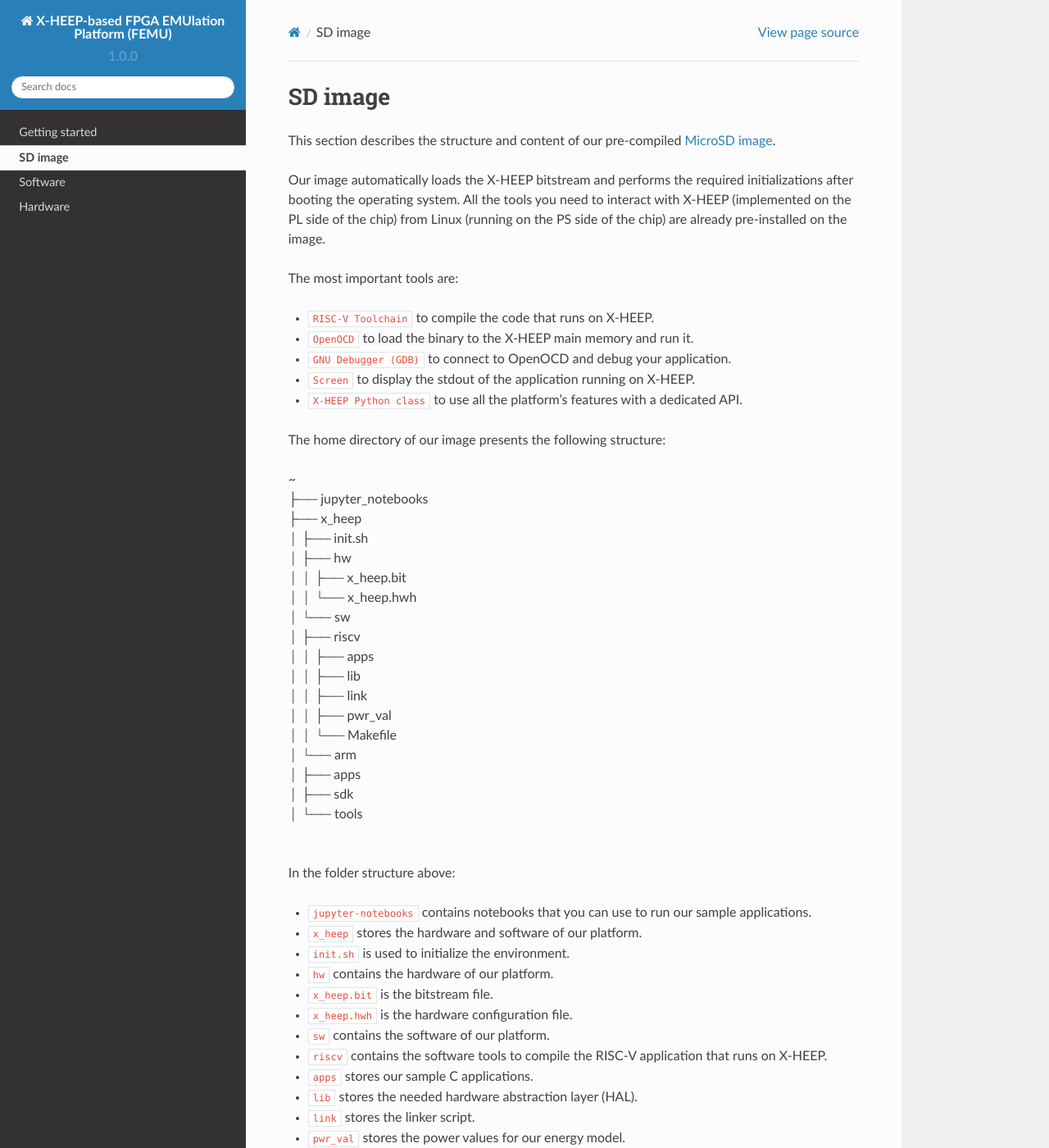
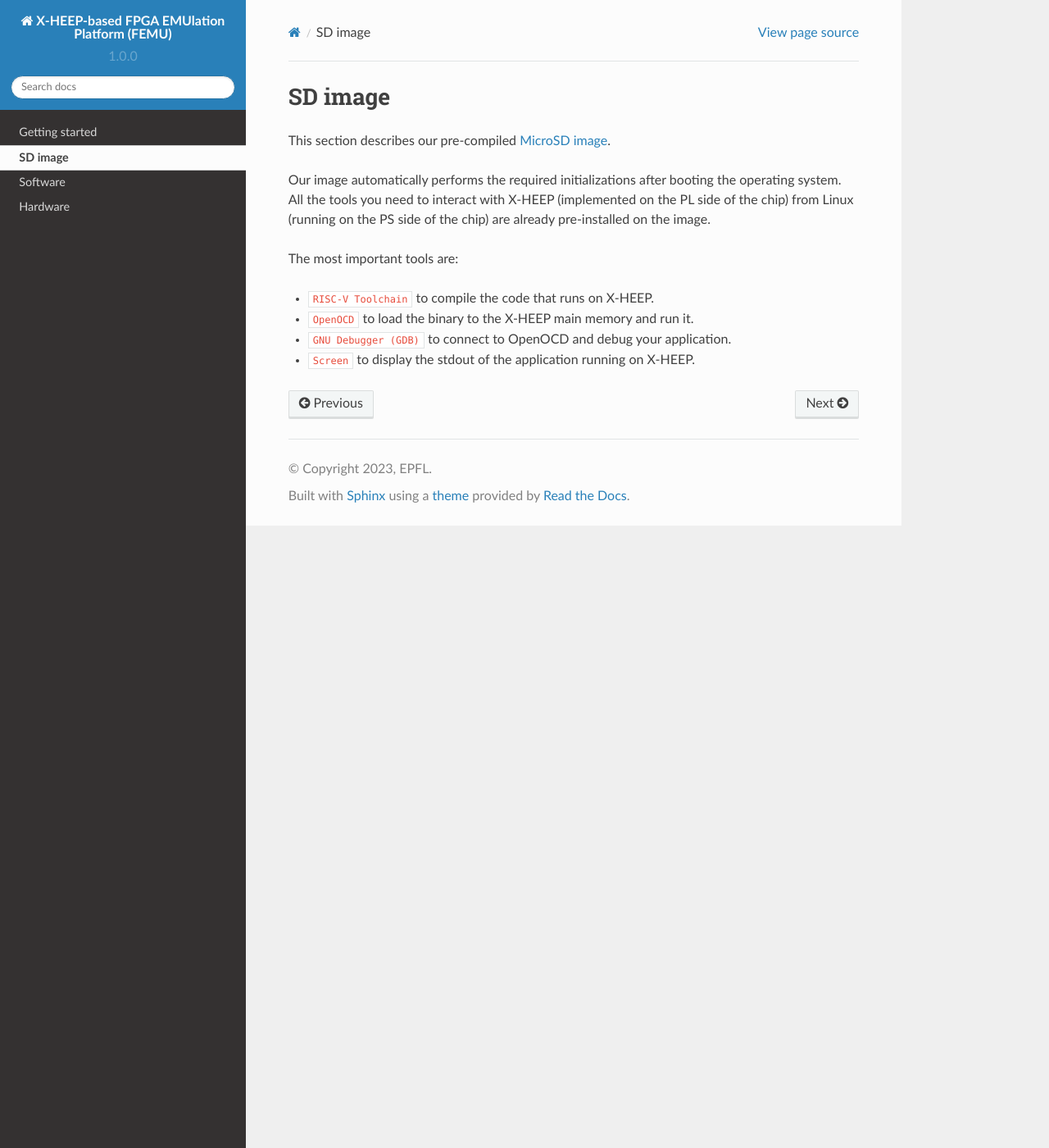
Before and after one commit to esl-epfl/x-heep-femu, a Sphinx documentation site: the page built from docs/source/sd_image.rst, in a window 1280 px wide and 1400 px high. Shown: the whole window at 82% size. Built offline with Sphinx 7.4.7 and the Read the Docs theme 2.0.0, drawn with Linux system fonts in a browser that asks for light colours; some of the changed text lies outside the part shown.

Commit message:
Updated documentation.

```diff
--- a/docs/source/hardware/x_heep.rst
+++ b/docs/source/hardware/x_heep.rst
@@ -50,7 +50,7 @@ The following image shows the block diagram of the ASIC implementation of X-HEEP
 
 In addition to the already mentioned peripherals, we added a pad ring, a pad controller, a frequency-locked loop (FLL), and an MCU controller. Then, we synthesised and placed and routed the design with ``TSMC 65nm CMOS technology`` and two flavours of cells: low-voltage threshold (LVT) and high-voltage threshold (HVT). The former is high-performance but high-power, while the latter is low-power but low-performance.
 
-We simulated our design with dedicated test applications storing the switching activity file. Then, we performed a detailed power analysis to extract the leakage and average dynamic power of each IP in the architecture. These values are stored in two CSV files, called ``TSMC_65nm_LVT_20MHz.csv`` and ``TSMC_65nm_HVT_20MHz.csv``, located in the folder ``~/x_heep/sw/riscv/pwr_val``.
+We simulated our design with dedicated test applications storing the switching activity file. Then, we performed a detailed power analysis to extract the leakage and average dynamic power of each IP in the architecture. These values are stored in two CSV files, called ``TSMC_65nm_LVT_20MHz.csv`` and ``TSMC_65nm_HVT_20MHz.csv``, located in the folder ``~/x-heep-femu-sdk/sw/riscv/pwr_val``.
 
 .. warning::
 
--- a/docs/source/sd_image.rst
+++ b/docs/source/sd_image.rst
@@ -1,9 +1,9 @@
 SD image
 ========
 
-This section describes the structure and content of our pre-compiled `MicroSD image <http://tiny.cc/femu_microsd_image>`_.
+This section describes our pre-compiled `MicroSD image <http://tiny.cc/femu_microsd_image>`_.
 
-Our image automatically loads the X-HEEP bitstream and performs the required initializations after booting the operating system. All the tools you need to interact with X-HEEP (implemented on the PL side of the chip) from Linux (running on the PS side of the chip) are already pre-installed on the image.
+Our image automatically performs the required initializations after booting the operating system. All the tools you need to interact with X-HEEP (implemented on the PL side of the chip) from Linux (running on the PS side of the chip) are already pre-installed on the image.
 
 The most important tools are:
 
@@ -11,46 +11,3 @@ The most important tools are:
 - ``OpenOCD`` to load the binary to the X-HEEP main memory and run it.
 - ``GNU Debugger (GDB)`` to connect to OpenOCD and debug your application.
 - ``Screen`` to display the stdout of the application running on X-HEEP.
-- ``X-HEEP Python class`` to use all the platform's features with a dedicated API.
-
-The home directory of our image presents the following structure:
-
-| ~
-| ├── jupyter_notebooks
-| ├── x_heep
-| │    ├── init.sh
-| │    ├── hw
-| │    │   ├── x_heep.bit
-| │    │   └── x_heep.hwh
-| │    └── sw
-| │        ├── riscv
-| │        │    ├── apps
-| │        │    ├── lib
-| │        │    ├── link
-| │        │    ├── pwr_val
-| │        │    └── Makefile
-| │        └── arm
-| │             ├── apps
-| │             ├── sdk
-| │             └── tools
-|
-
-In the folder structure above:
-
-- ``jupyter-notebooks`` contains notebooks that you can use to run our sample applications.
-- ``x_heep`` stores the hardware and software of our platform.
-- ``init.sh`` is used to initialize the environment.
-- ``hw`` contains the hardware of our platform.
-- ``x_heep.bit`` is the bitstream file.
-- ``x_heep.hwh`` is the hardware configuration file.
-- ``sw`` contains the software of our platform.
-- ``riscv`` contains the software tools to compile the RISC-V application that runs on X-HEEP.
-- ``apps`` stores our sample C applications.
-- ``lib`` stores the needed hardware abstraction layer (HAL).
-- ``link`` stores the linker script.
-- ``pwr_val`` stores the power values for our energy model.
-- ``Makefile`` is the Makefile used to compile our RISC-V applications.
-- ``arm`` contains the software components needed to use our X-HEEP Python class.
-- ``apps`` stores our sample Python applications.
-- ``sdk`` stores our X-HEEP Python class.
-- ``tools`` stores the needed tools to interact with X-HEEP.
```
Also changed, not shown: docs/source/getting_started.rst (+5 -5 lines), docs/source/images/jupyter_1.png, docs/source/images/jupyter_2.png.
